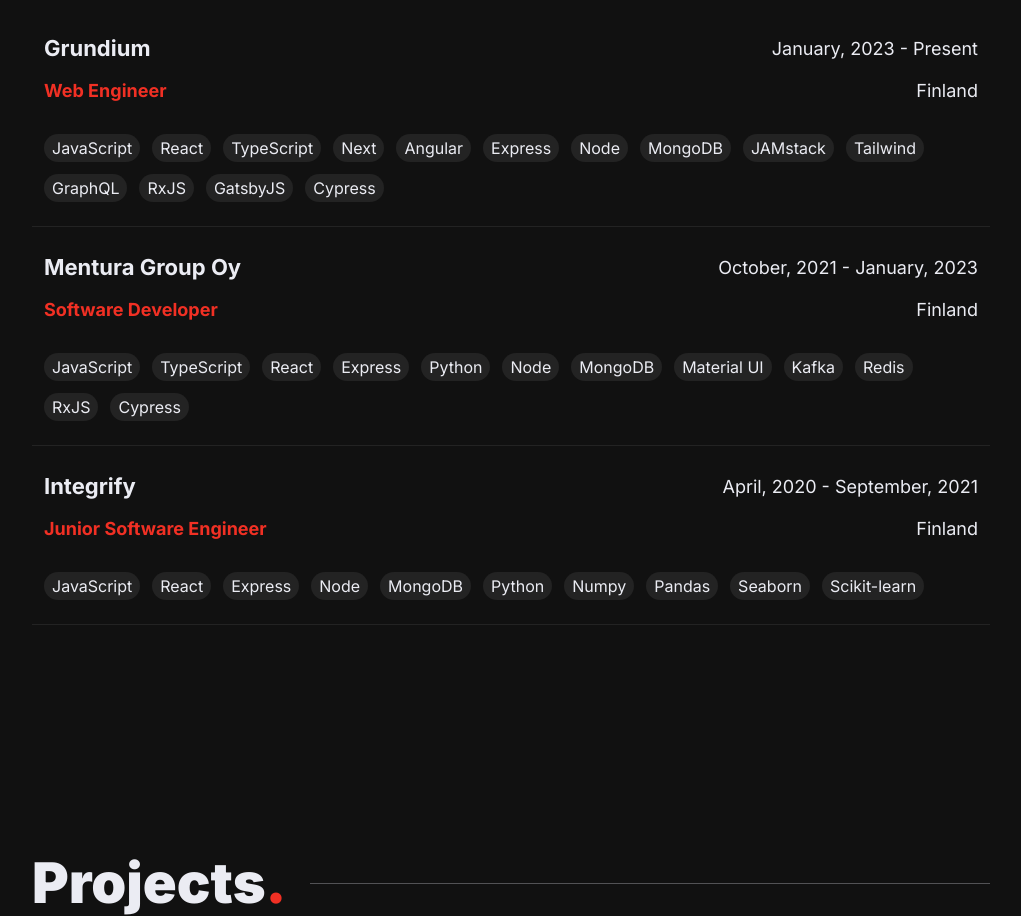
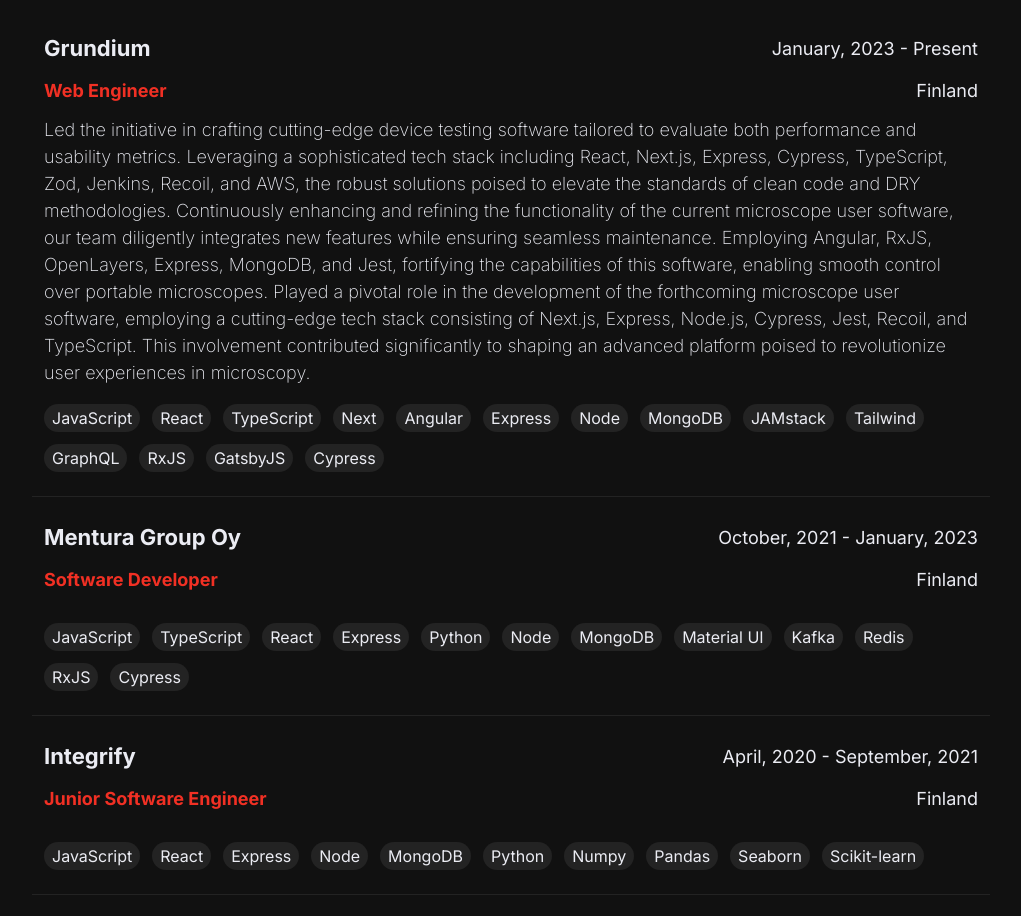
Before and after one commit to ShahSau/portfolioNew, a Next.js app: page / in a window 1280 px wide. Shown: the part 1941-2857 px from the top of the page, without its empty margins (159-1180 px from the left). Built offline with nearby package versions, Linux system fonts and the light colour scheme.

Commit message:
Update Experience.tsx

```diff
--- a/app/components/home/experience/Experience.tsx
+++ b/app/components/home/experience/Experience.tsx
@@ -8,7 +8,7 @@
     position: 'Web Engineer',
     time: 'January, 2023 - Present',
     location: 'Finland',
-    // description: "",
+    description: "Led the initiative in crafting cutting-edge device testing software tailored to evaluate both performance and usability metrics. Leveraging a sophisticated tech stack including React, Next.js, Express, Cypress, TypeScript, Zod, Jenkins, Recoil, and AWS, the robust solutions poised to elevate the standards of clean code and DRY methodologies. Continuously enhancing and refining the functionality of the current microscope user software, our team diligently integrates new features while ensuring seamless maintenance. Employing Angular, RxJS, OpenLayers, Express, MongoDB, and Jest, fortifying the capabilities of this software, enabling smooth control over portable microscopes. Played a pivotal role in the development of the forthcoming microscope user software, employing a cutting-edge tech stack consisting of Next.js, Express, Node.js, Cypress, Jest, Recoil, and TypeScript. This involvement contributed significantly to shaping an advanced platform poised to revolutionize user experiences in microscopy.",
     tech: [
       'JavaScript',
       'React',
```
